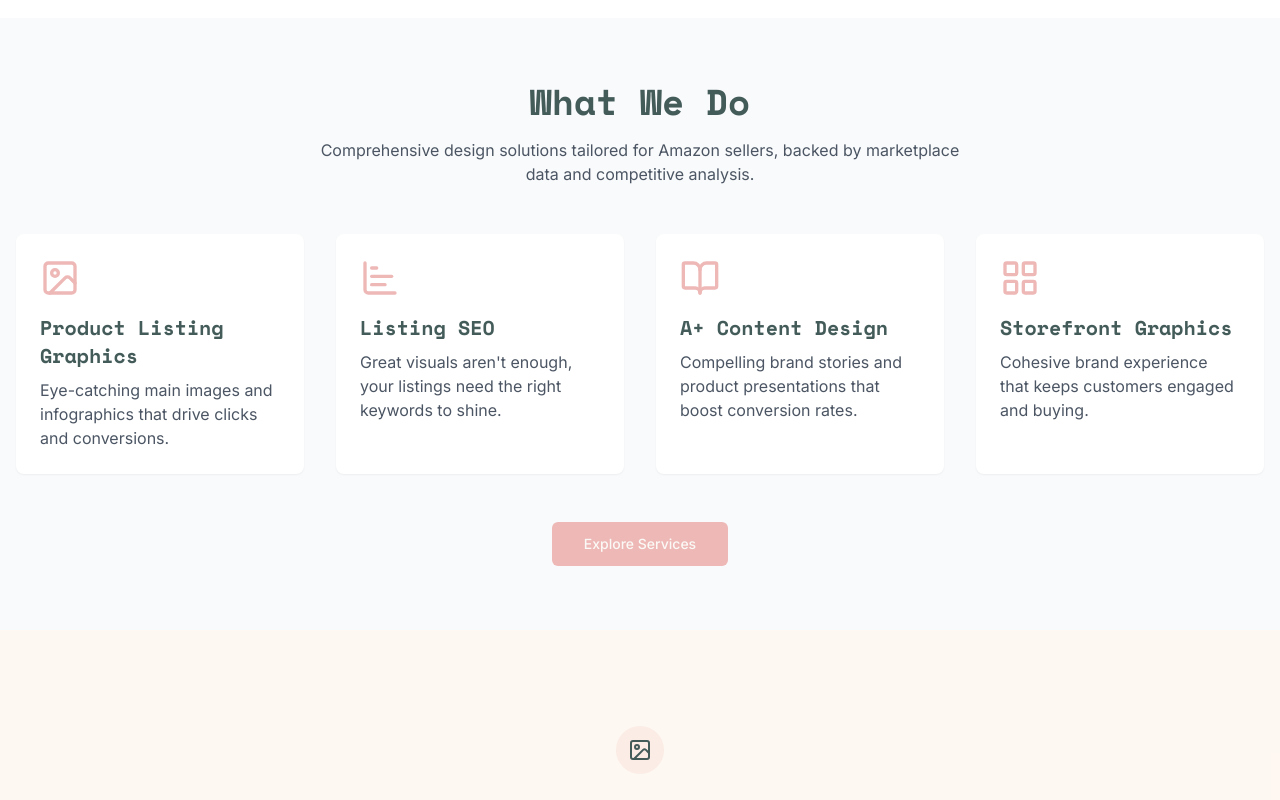
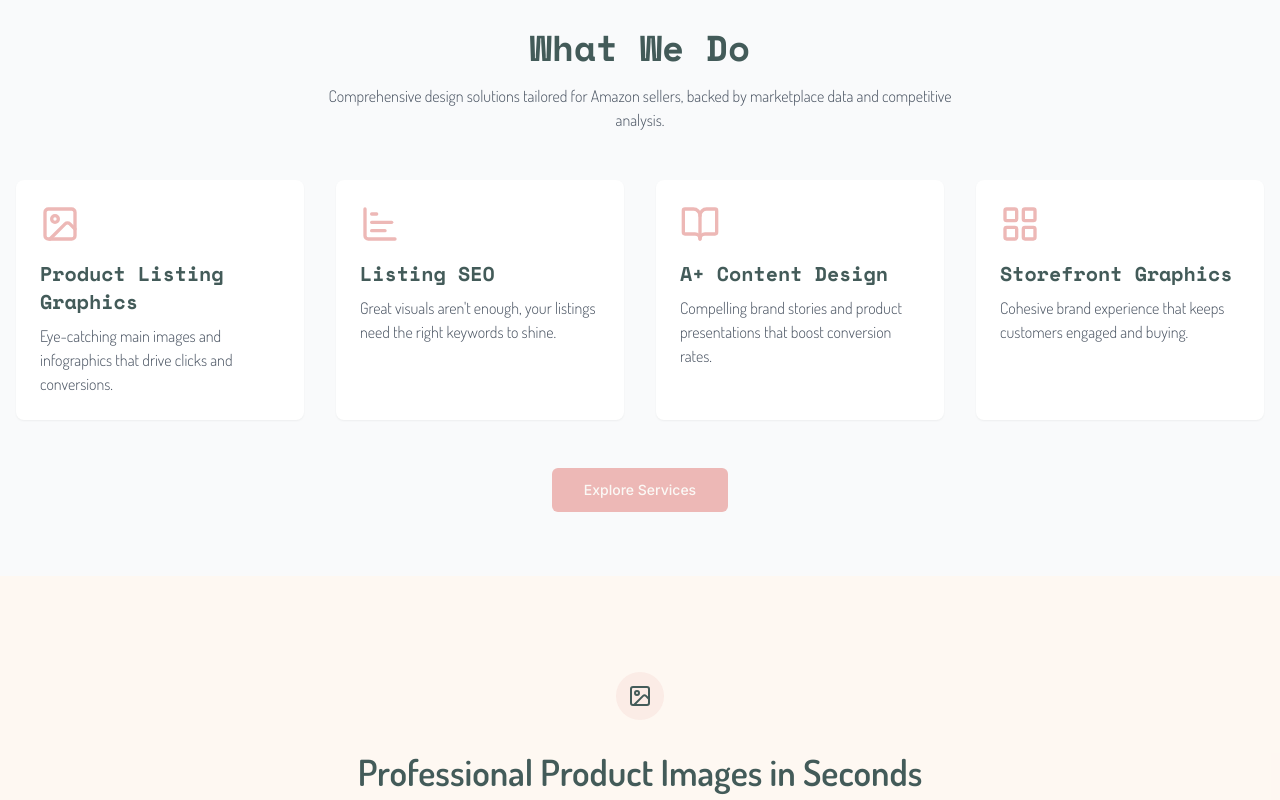
Before and after one commit to Mavic1027/Final-Upload, a React (Vite) app: page / in a window 1280 px wide. Shown: the part 1280-2080 px from the top of the page. Built offline with nearby package versions, Linux system fonts and the light colour scheme.

Commit message:
Update font to Dosis
Changed website font to Dosis from Google Fonts. Set all headers to SemiBold (600) and subtext to Light (300).
[skip gpt_engineer]

```diff
--- a/src/index.css
+++ b/src/index.css
@@ -1,4 +1,4 @@
-@import url('https://fonts.googleapis.com/css2?family=Inter:wght@400;500;600;700&family=Poppins:wght@500;600;700&family=Space+Mono:wght@400;700&display=swap');
+@import url('https://fonts.googleapis.com/css2?family=Dosis:wght@300;600&family=Inter:wght@400;500;600;700&family=Space+Mono:wght@400;700&display=swap');
 
 @tailwind base;
 @tailwind components;
@@ -59,4 +59,10 @@
     @apply bg-background text-foreground;
     font-feature-settings: "rlig" 1, "calt" 1;
   }
+  h1, h2, h3, h4, h5, h6 {
+    @apply font-dosis font-semibold;
+  }
+  p {
+    @apply font-dosis font-light;
+  }
 }
--- a/tailwind.config.ts
+++ b/tailwind.config.ts
@@ -57,6 +57,7 @@ export default {
         sans: ["Inter", "sans-serif"],
         heading: ["Space Mono", "monospace"],
         mono: ["Space Mono", "monospace"],
+        dosis: ["Dosis", "sans-serif"],
       },
     },
   },
```
